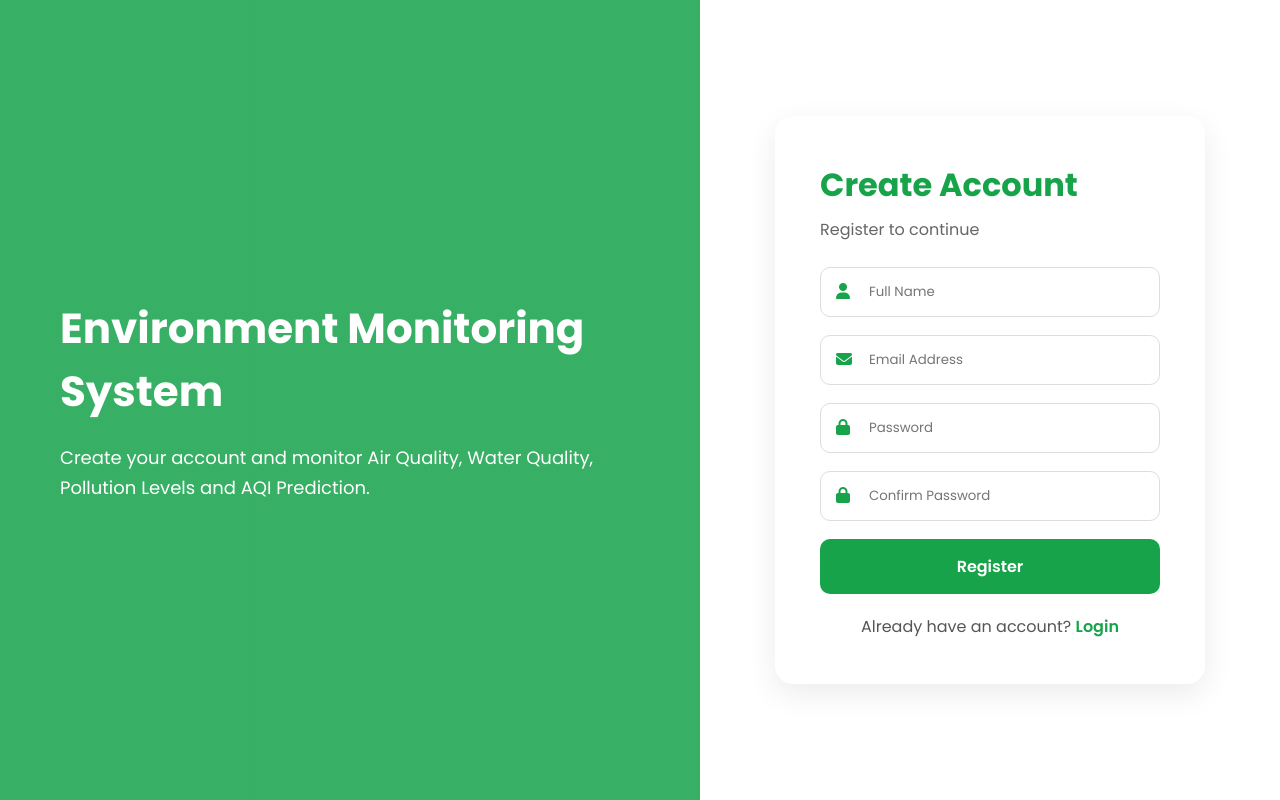
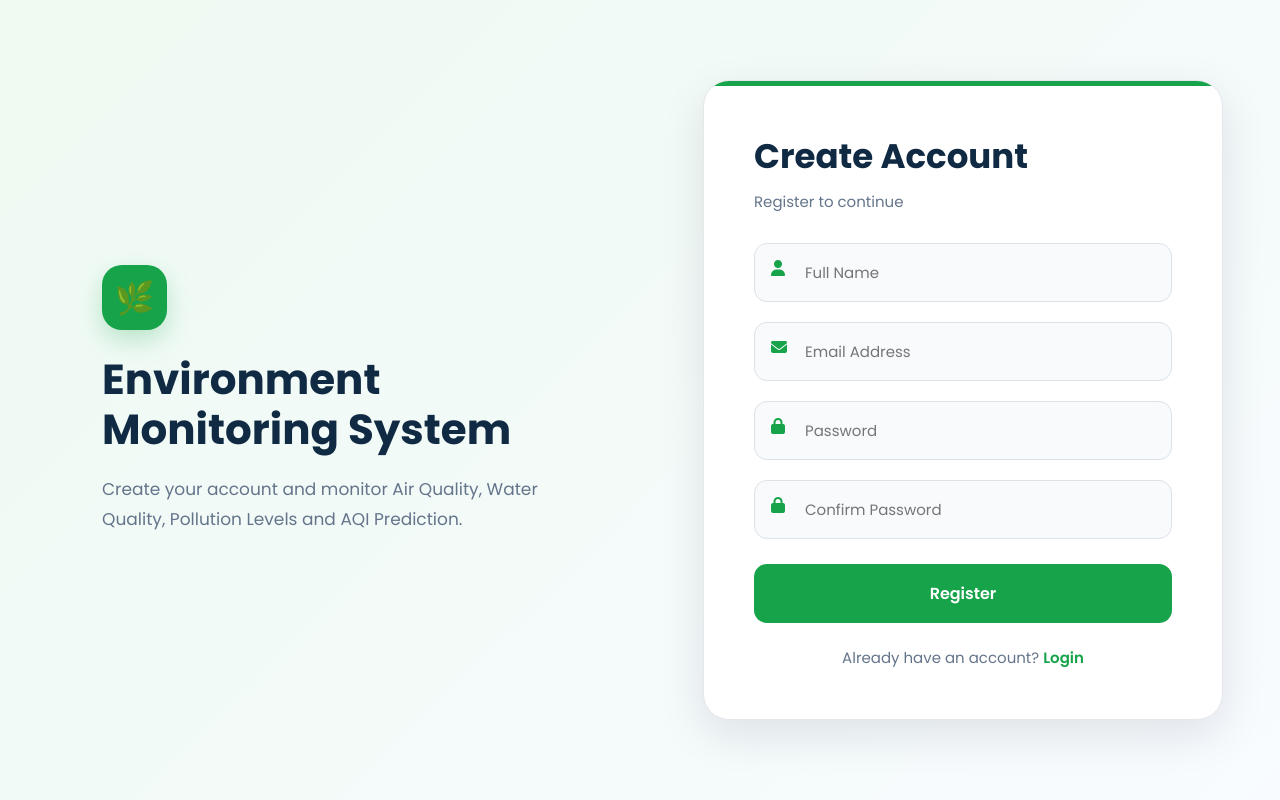
Before and after one commit to sahilthakur4528-cyber/ENVIRONMENT_MONITOR, a Flask app: page /register in a window 1280 px wide. Run offline with Flask 3, Linux system fonts and the light colour scheme; parts of the project's set-up code (start-up, migrations or seed data) failed here and were passed over.

Commit message:
Update register.css

```diff
--- a/static/css/register.css
+++ b/static/css/register.css
@@ -1,4 +1,4 @@
-@import url('https://fonts.googleapis.com/css2?family=Poppins:wght@300;400;500;600;700&display=swap');
+@import url('https://fonts.googleapis.com/css2?family=Poppins:wght@400;500;600;700&display=swap');
 
 *{
     margin:0;
@@ -8,261 +8,288 @@ font-family:"Poppins",sans-serif;
 }
 
 body{
-
-background:#f4f7fb;
-
+    min-height:100vh;
+    background:linear-gradient(135deg,#eefaf2,#f8fbff);
 }
 
 .container{
-
+    min-height:100vh;
     display:flex;
-min-height:100vh;
-
+    align-items:center;
+    justify-content:center;
+    gap:70px;
+    padding:40px;
 }
 
-/* Left */
+/* LEFT */
 
 .left{
-
-flex:1;
-
-background:linear-gradient(rgba(22,163,74,.85),
-rgba(22,163,74,.85));
-
-display:flex;
-justify-content:center;
-align-items:center;
-padding:60px;
-
+    width:48%;
+    padding:45px;
 }
 
 .overlay{
+    max-width:600px;
+}
 
-color:white;
-
+.overlay::before{
+    content:"🌿";
+    display:flex;
+    align-items:center;
+    justify-content:center;
+    width:65px;
+    height:65px;
+    margin-bottom:25px;
+    background:#16a34a;
+    border-radius:20px;
+    font-size:32px;
+    box-shadow:0 10px 25px rgba(22,163,74,.25);
 }
 
 .overlay h1{
-
     font-size:42px;
-margin-bottom:20px;
-
+    line-height:1.2;
+    color:#102a43;
+    margin-bottom:18px;
 }
 
 .overlay p{
-
-font-size:18px;
-line-height:30px;
-
+    color:#64748b;
+    font-size:17px;
+    line-height:1.8;
 }
 
-/* Right */
+/* FORM */
 
 .right{
-
-flex:1;
-
-display:flex;
-justify-content:center;
-align-items:center;
-
-background:white;
-
+    width:430px;
 }
 
 form{
+    background:#fff;
+    padding:38px;
+    border-radius:24px;
+    box-shadow:0 15px 45px rgba(15,23,42,.10);
+    border:1px solid #e5e7eb;
+    position:relative;
+    overflow:hidden;
+}
 
-width:430px;
-
-background:white;
-
-padding:45px;
-
-border-radius:18px;
-
-box-shadow:0 10px 30px rgba(0,0,0,.08);
-
+form::before{
+    content:"";
+    position:absolute;
+    top:0;
+    left:0;
+    width:100%;
+    height:5px;
+    background:#16a34a;
 }
 
 form h2{
-
-font-size:32px;
-
-color:#16a34a;
-
-margin-bottom:8px;
-
+    color:#102a43;
+    font-size:30px;
+    margin-bottom:5px;
 }
 
 .subtitle{
-
-color:#666;
-
+    color:#64748b;
+    font-size:14px;
     margin-bottom:25px;
-
 }
 
-/* Inputs */
+/* INPUT */
 
 .input-box{
-
     position:relative;
-
-margin-bottom:18px;
-
+    margin-bottom:16px;
 }
 
 .input-box i{
-
     position:absolute;
-
     left:16px;
-top:16px;
-
+    top:15px;
     color:#16a34a;
-
 }
 
 .input-box input{
-
     width:100%;
-
-padding:14px 14px 14px 48px;
-
-border:1px solid #ddd;
-
-border-radius:10px;
-
+    padding:14px 15px 14px 45px;
+    border:1px solid #dbe2e8;
+    border-radius:12px;
     outline:none;
-
-transition:.3s;
-
+    font-size:14px;
+    background:#f8fafc;
+    transition:.25s;
 }
 
 .input-box input:focus{
-
+    background:#fff;
     border-color:#16a34a;
-
+    box-shadow:0 0 0 3px rgba(22,163,74,.10);
 }
 
-/* Button */
+/* BUTTON */
 
 button{
-
     width:100%;
-
-padding:15px;
-
-border:none;
-
-border-radius:10px;
-
+    border:0;
+    padding:14px;
+    margin-top:5px;
+    border-radius:12px;
     background:#16a34a;
-
     color:white;
-
-font-size:16px;
-
+    font-size:15px;
     font-weight:600;
-
     cursor:pointer;
-
-transition:.3s;
-
+    transition:.25s;
 }
 
 button:hover{
-
-background:#13853b;
-
+    background:#12813b;
+    transform:translateY(-1px);
 }
 
-/* Bottom */
+/* LOGIN */
 
 .register{
-
+    text-align:center;
     margin-top:20px;
-
-text-align:center;
-
-color:#555;
-
+    color:#64748b;
+    font-size:14px;
 }
 
 .register a{
-
+    color:#16a34a;
+    font-weight:600;
     text-decoration:none;
-
-color:#16a34a;
-
-font-weight:600;
-
 }
 
 .register a:hover{
-
     text-decoration:underline;
-
 }
 
-/* Flash */
+/* MESSAGE */
 
 .message{
-
-padding:12px;
-
+    padding:10px 12px;
+    border-radius:9px;
     margin-bottom:15px;
-
-border-radius:8px;
-
-font-size:14px;
-
+    font-size:13px;
 }
 
 .success{
-
-background:#d4edda;
-
-color:#155724;
-
+    background:#dcfce7;
+    color:#166534;
 }
 
 .error{
-
-background:#f8d7da;
-
-color:#721c24;
-
+    background:#fee2e2;
+    color:#991b1b;
 }
 
-/* Responsive */
+/* MOBILE */
 
-@media(max-width:900px){
+@media(max-width:850px){
 
     .container{
-
         flex-direction:column;
-
+        gap:25px;
+        padding:25px 18px;
     }
 
     .left{
+        width:100%;
+        padding:10px;
+        text-align:center;
+    }
 
-min-height:250px;
-text-align:center;
+    .overlay{
+        margin:auto;
+    }
 
+    .overlay::before{
+        margin:0 auto 15px;
     }
 
     .overlay h1{
+        font-size:30px;
+    }
 
-font-size:32px;
+    .overlay p{
+        font-size:14px;
+    }
 
+    .right{
+        width:100%;
+        max-width:430px;
     }
 
     form{
-
-width:90%;
-margin:30px 0;
-
+        padding:30px 25px;
+    }
 }
 
+@media(max-width:450px){
+
+    .overlay h1{
+        font-size:25px;
     }
+
+    .overlay p{
+        font-size:13px;
+    }
+
+    form{
+        padding:28px 20px;
+        border-radius:18px;
+    }
+
+    form h2{
+        font-size:26px;
+    }
+}
+.right{
+    width:520px;
+}
+
+form{
+    width:520px;
+    padding:50px;
+    border-radius:26px;
+}
+
+form h2{
+    font-size:34px;
+    margin-bottom:8px;
+}
+
+.subtitle{
+    font-size:15px;
+    margin-bottom:30px;
+}
+
+.input-box{
+    margin-bottom:20px;
+}
+
+.input-box input{
+    padding:17px 16px 17px 50px;
+    font-size:15px;
+    border-radius:13px;
+}
+
+.input-box i{
+    left:17px;
+    top:17px;
+}
+
+button{
+    padding:17px;
+    font-size:16px;
+    border-radius:13px;
+}
+
+.register{
+    margin-top:23px;
+    font-size:15px;
+}
```
Lines whose indentation alone changed are shown as unchanged.
